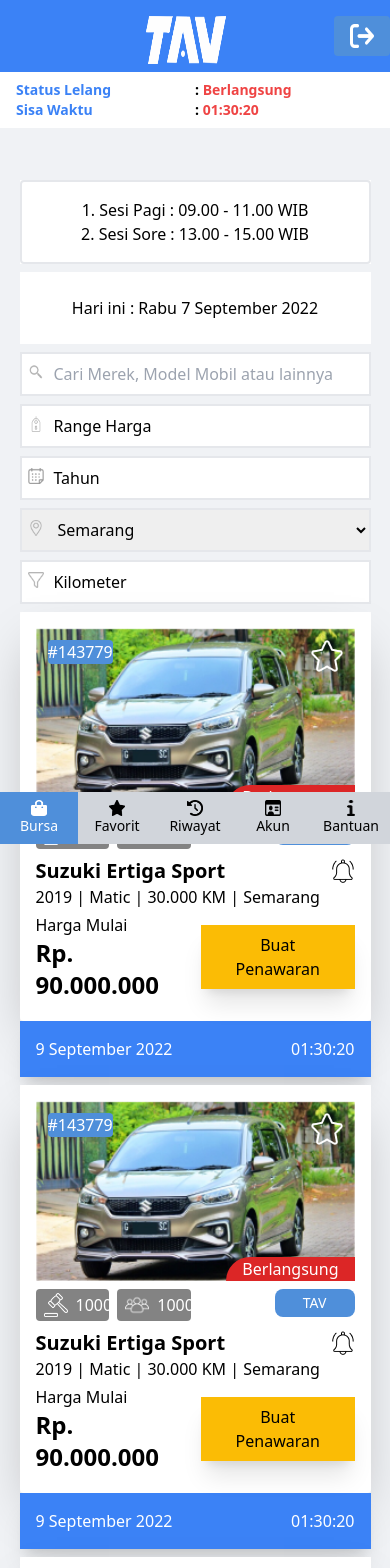
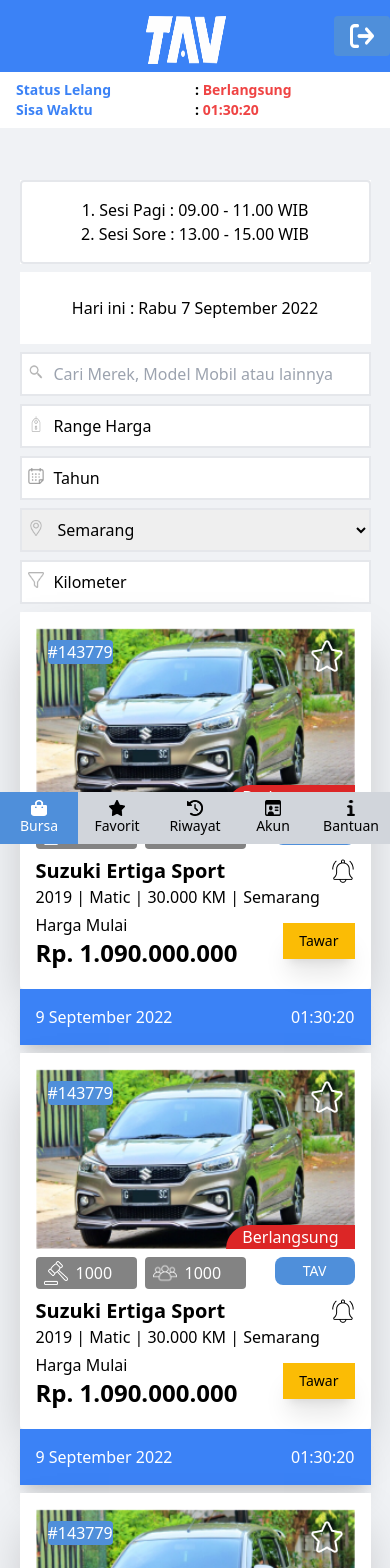
Before and after one commit to aldi-william/demo, a Vue app: page /dashboard/bursamobil in a window 390 px wide. Shown: the top 1568 px of the page. Built offline with nearby package versions, Linux system fonts and the light colour scheme.

Commit message:
Update Height Swiper CSS

```diff
--- a/src/pages/Dashboard/BursaMobil.vue
+++ b/src/pages/Dashboard/BursaMobil.vue
@@ -118,15 +118,15 @@
           <img :src="image_car" alt="car" class="w-full z-10" @click="$router.push(`/dashboard/detail/${i}`);"/>
          </div>
          <div class="grid grid-cols-12 my-2 gap-2">
-            <div class="col-span-3 bg-abu_abu relative flex px-2 py-1 rounded items-center">
+            <div class="col-span-4 bg-abu_abu relative flex px-2 py-1 rounded items-center">
               <img :src="image_hammer" alt="hammer" class="w-6 h-6"/>
               <div class="text-white mx-2 right-0 relative">1000</div>
             </div>
-            <div class="col-span-3 bg-abu_abu relative flex px-2 py-1 rounded items-center">
+            <div class="col-span-4 bg-abu_abu relative flex px-2 py-1 rounded items-center">
               <img :src="image_users" alt="users" class="w-6 h-6"/>
               <div class="text-white mx-2">1000</div>
             </div>
-            <div class="col-span-6">
+            <div class="col-span-4">
                 <h1 class="text-sm text-center bg-primary text-white rounded-lg px-2 py-1 w-20 float-right">TAV</h1>
             </div>
          </div>
@@ -140,10 +140,10 @@
          <div class="flex flex-row my-1 justify-between items-center">
           <div>
             <h1>Harga Mulai</h1>
-            <h1 class="text-2xl font-bold">Rp. 90.000.000</h1>
+            <h1 class="text-2xl font-bold">Rp. 1.090.000.000</h1>
           </div>
           <div>
-            <button class="bg-tertier px-4 py-2 shadow-xl">Buat Penawaran</button>
+            <button class="bg-tertier px-4 py-2 shadow-xl text-sm">Tawar</button>
           </div>
          </div>
       </div>
--- a/src/pages/Dashboard/Detail.vue
+++ b/src/pages/Dashboard/Detail.vue
@@ -1204,6 +1204,13 @@
   width: 100%;
 }
 
+@media only screen and (max-width: 600px) {
+  .mySwiper2 {
+    height: 84%;
+    width: 100%;
+  }
+}
+
 .mySwiper {
   height: 15%;
   box-sizing: border-box;
```
